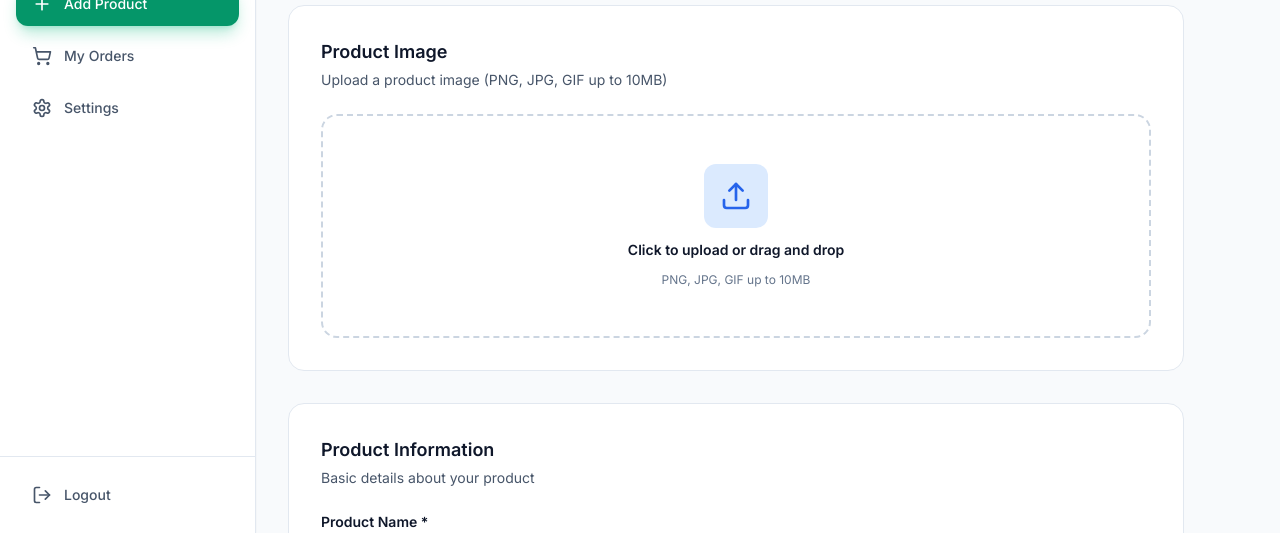
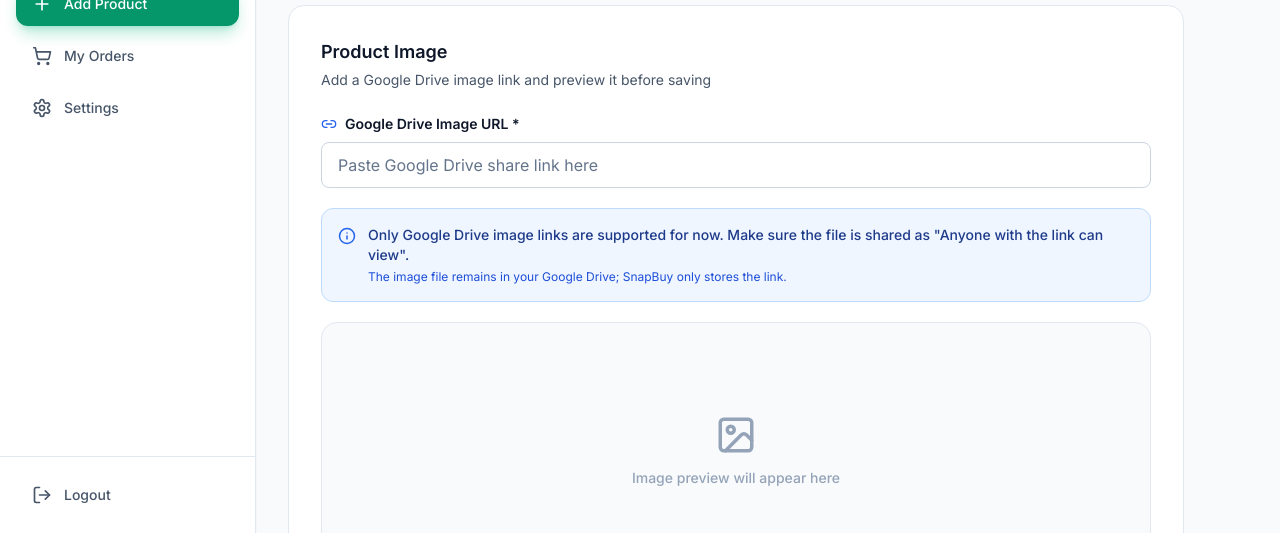
Before and after one commit to Rasheduzzaman-Rochi/SnapBuy-admin, a Next.js app: page /products/add in a window 1280 px wide. Shown: the part 267-800 px from the top of the page. Built offline with nearby package versions, Linux system fonts and the light colour scheme; no server answers.

Commit message:
feat: implement Google Drive image URL validation and enhance product image handling

```diff
--- a/src/components/products/ProductForm.tsx
+++ b/src/components/products/ProductForm.tsx
@@ -1,7 +1,7 @@
 'use client';
 
 import { useState } from 'react';
-import { Upload, Save, X } from 'lucide-react';
+import { ImageIcon, Info, Link2, Save, X } from 'lucide-react';
 import { useRouter } from 'next/navigation';
 import { Product } from '@/types/product';
 import { FormSection } from '@/components/ui/FormSection';
@@ -9,6 +9,7 @@ import { ActionButton } from '@/components/ui/ActionButton';
 import { addProduct } from '@/services/productService';
 import { useAuth } from '@/hooks/useAuth';
 import { ProductImage } from '@/components/products/ProductImage';
+import { isGoogleDriveImageUrl } from '@/lib/imageUtils';
 
 interface ProductFormProps {
   initialData?: Product;
@@ -34,6 +35,7 @@ export function ProductForm({ initialData, isEditing = false, onSubmit }: Produc
   );
   const [submitting, setSubmitting] = useState(false);
   const [error, setError] = useState<string | null>(null);
+  const [imageError, setImageError] = useState<string | null>(null);
 
   const handleSubmit = async (e: React.FormEvent) => {
     e.preventDefault();
@@ -41,9 +43,18 @@ export function ProductForm({ initialData, isEditing = false, onSubmit }: Produc
     try {
       setSubmitting(true);
       setError(null);
+      setImageError(null);
+
+      const imageUrl = formData.imageUrl?.trim() ?? '';
+
+      if (!imageUrl || !isGoogleDriveImageUrl(imageUrl)) {
+        setImageError('Please enter a valid Google Drive image link.');
+        return;
+      }
 
       const productData = {
         ...formData,
+        imageUrl,
         price: Number(formData.price ?? 0),
         stock: Number(formData.stock ?? 0),
       };
@@ -57,7 +68,7 @@ export function ProductForm({ initialData, isEditing = false, onSubmit }: Produc
           category: productData.category ?? '',
           price: productData.price ?? 0,
           stock: productData.stock ?? 0,
-          imageUrl: productData.imageUrl ?? '',
+          imageUrl,
           sellerId: user?.uid ?? '',
           sellerName: user?.displayName ?? user?.email ?? '',
           isActive: productData.isActive ?? true,
@@ -97,26 +108,63 @@ export function ProductForm({ initialData, isEditing = false, onSubmit }: Produc
         </div>
       )}
 
-      {/* Image Upload Section */}
+      {/* Product Image Section */}
       <FormSection
         title="Product Image"
-        description="Upload a product image (PNG, JPG, GIF up to 10MB)"
+        description="Add a Google Drive image link and preview it before saving"
       >
-        <div className="border-2 border-dashed border-slate-300 rounded-2xl p-8 md:p-12 text-center hover:border-slate-400 hover:bg-slate-50 transition-all cursor-pointer">
-          <div className="flex flex-col items-center gap-3">
-            <div className="w-16 h-16 bg-blue-100 rounded-xl flex items-center justify-center">
-              <Upload size={32} className="text-blue-600" />
+        <div className="space-y-5">
+          <div>
+            <label htmlFor="imageUrl" className="mb-2 flex items-center gap-2 text-sm font-semibold text-slate-900 dark:text-slate-100">
+              <Link2 size={16} className="text-blue-600 dark:text-blue-300" />
+              Google Drive Image URL *
+            </label>
+            <input
+              id="imageUrl"
+              type="url"
+              name="imageUrl"
+              value={formData.imageUrl || ''}
+              onChange={(event) => {
+                handleChange(event);
+                if (imageError) setImageError(null);
+              }}
+              required
+              placeholder="Paste Google Drive share link here"
+              className="input-field w-full"
+            />
+            {imageError && (
+              <p className="mt-2 text-sm font-medium text-red-600 dark:text-red-300">{imageError}</p>
+            )}
+          </div>
+
+          <div className="rounded-xl border border-blue-200 bg-blue-50 p-4 dark:border-blue-500/20 dark:bg-blue-500/10">
+            <div className="flex items-start gap-3">
+              <Info size={18} className="mt-0.5 flex-shrink-0 text-blue-600 dark:text-blue-300" />
+              <div className="space-y-1">
+                <p className="text-sm font-medium text-blue-900 dark:text-blue-100">
+                  Only Google Drive image links are supported for now. Make sure the file is shared as "Anyone with the link can view".
+                </p>
+                <p className="text-xs text-blue-700 dark:text-blue-200">
+                  The image file remains in your Google Drive; SnapBuy only stores the link.
+                </p>
+              </div>
             </div>
-            <p className="text-sm font-semibold text-slate-900">Click to upload or drag and drop</p>
-            <p className="text-xs text-slate-500">PNG, JPG, GIF up to 10MB</p>
           </div>
-          {initialData?.imageUrl && (
-            <ProductImage
-              imageUrl={initialData.imageUrl}
-              alt="Product"
-              className="mt-6 max-h-72 w-full rounded-xl border border-slate-200"
-            />
-          )}
+
+          <div className="overflow-hidden rounded-2xl border border-slate-200 bg-slate-50 dark:border-slate-800 dark:bg-slate-950">
+            {formData.imageUrl?.trim() ? (
+              <ProductImage
+                imageUrl={formData.imageUrl}
+                alt={formData.name || 'Product image preview'}
+                className="h-64 w-full rounded-none"
+              />
+            ) : (
+              <div className="flex h-64 flex-col items-center justify-center gap-3 text-slate-400 dark:text-slate-500">
+                <ImageIcon size={42} />
+                <p className="text-sm font-medium">Image preview will appear here</p>
+              </div>
+            )}
+          </div>
         </div>
       </FormSection>
 
--- a/src/lib/imageUtils.ts
+++ b/src/lib/imageUtils.ts
@@ -48,3 +48,16 @@ export function getImageCandidates(imageUrl?: string | null): string[] {
 
   return [trimmedUrl];
 }
+
+export function isGoogleDriveImageUrl(url?: string | null): boolean {
+  if (!url) return false;
+
+  const trimmedUrl = url.trim();
+
+  return (
+    trimmedUrl.includes('drive.google.com/file/d/') ||
+    trimmedUrl.includes('drive.google.com/open?id=') ||
+    trimmedUrl.includes('drive.google.com/uc?id=') ||
+    trimmedUrl.includes('drive.google.com/thumbnail?id=')
+  );
+}
--- a/src/services/productService.ts
+++ b/src/services/productService.ts
@@ -17,8 +17,7 @@ import {
   deleteDoc,
   serverTimestamp,
 } from 'firebase/firestore';
-import { ref, uploadBytes, getDownloadURL } from 'firebase/storage';
-import { db, storage } from '@/lib/firebase';
+import { db } from '@/lib/firebase';
 import { Product } from '@/types/product';
 import { UserRole } from './authService';
 import { toMillis } from '@/lib/utils';
@@ -106,20 +105,12 @@ export async function getProductById(productId: string): Promise<Product | null>
  * Add new product
  */
 export async function addProduct(
-  productData: Omit<Product, 'id' | 'createdAt' | 'updatedAt'>,
-  imageFile?: File
+  productData: Omit<Product, 'id' | 'createdAt' | 'updatedAt'>
 ) {
   try {
-    let imageUrl = productData.imageUrl;
-
-    // Upload image if provided
-    if (imageFile) {
-      imageUrl = await uploadProductImage(imageFile);
-    }
-
     const docRef = await addDoc(collection(db, 'products'), {
       ...productData,
-      imageUrl,
+      imageUrl: productData.imageUrl.trim(),
       createdAt: serverTimestamp(),
       updatedAt: serverTimestamp(),
     });
@@ -142,16 +133,13 @@ export async function addProduct(
  */
 export async function updateProduct(
   productId: string,
-  productData: Partial<Product>,
-  imageFile?: File
+  productData: Partial<Product>
 ) {
   try {
     let updateData = { ...productData };
 
-    // Upload new image if provided
-    if (imageFile) {
-      const imageUrl = await uploadProductImage(imageFile);
-      updateData.imageUrl = imageUrl;
+    if (typeof updateData.imageUrl === 'string') {
+      updateData.imageUrl = updateData.imageUrl.trim();
     }
 
     // Always update updatedAt
@@ -187,21 +175,3 @@ export async function deleteProduct(productId: string) {
     };
   }
 }
-
-/**
- * Upload product image to Firebase Storage
- */
-export async function uploadProductImage(file: File): Promise<string> {
-  try {
-    const fileName = `${Date.now()}_${file.name}`;
-    const storageRef = ref(storage, `products/${fileName}`);
-
-    await uploadBytes(storageRef, file);
-    const downloadURL = await getDownloadURL(storageRef);
-
-    return downloadURL;
-  } catch (error: any) {
-    console.error('Error uploading image:', error);
-    throw new Error(error.message || 'Failed to upload image');
-  }
-}
```
